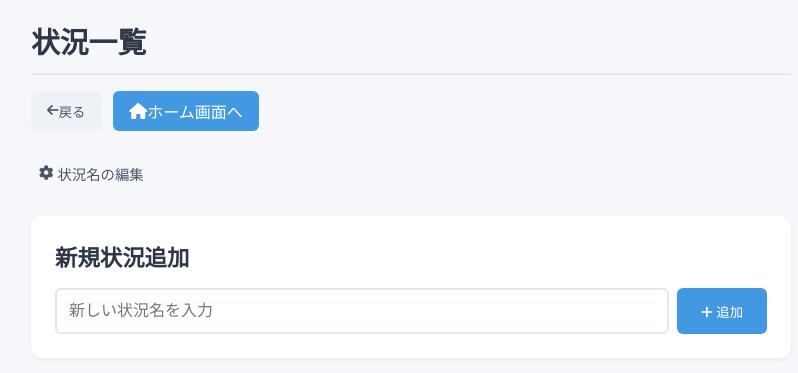
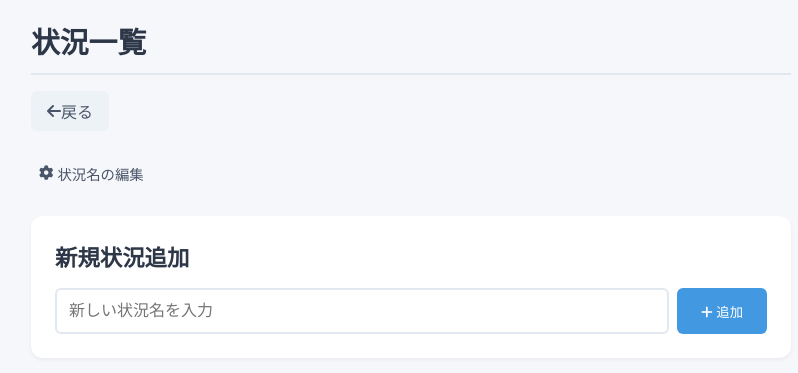
Before and after one commit to roggram/boss_rep_v2, a PHP site: template templates/show_situation.html.twig in a window 1280 px wide. Shown: the top 373 px of the page, without its empty margins (229-1027 px from the left). Run offline with PHP 8.4, Linux system fonts and the light colour scheme; the template is opened without the code that fills it, so the values that code supplies are empty; some libraries are stand-ins or nearby versions.

Commit message:
戻るボタンの遷移先を修正
- edit_message.html.twig: 戻るボタンを show_situation に遷移するように修正
- show_situation.html.twig: 戻るボタンを show_trigger に遷移するように修正し、重複するホームボタンを削除

```diff
--- a/templates/edit_message.html.twig
+++ b/templates/edit_message.html.twig
@@ -222,10 +222,10 @@
 <body>
     <!-- ナビゲーション -->
     <div class="nav-container">
-        <button type="button" onclick="history.back()" class="nav-button">
+        <a href="/show_situation?trigger_id={{ trigger_id }}" class="nav-button">
             <i class="fas fa-arrow-left"></i>
             戻る
-        </button>
+        </a>
         <a href="/show_trigger" class="nav-button">
             <i class="fas fa-home"></i>
             ホーム画面へ
--- a/templates/show_situation.html.twig
+++ b/templates/show_situation.html.twig
@@ -199,11 +199,8 @@
     <div class="header">
         <h1>状況一覧</h1>
         <div class="navigation">
-            <button type="button" onclick="history.back()" class="back-button">
+            <a href="/show_trigger" class="back-button">
                 <i class="fas fa-arrow-left mr-2"></i> 戻る
-            </button>
-            <a href="/show_trigger" class="home-button">
-                <i class="fas fa-home mr-2"></i> ホーム画面へ
             </a>
         </div>
     </div>
```
